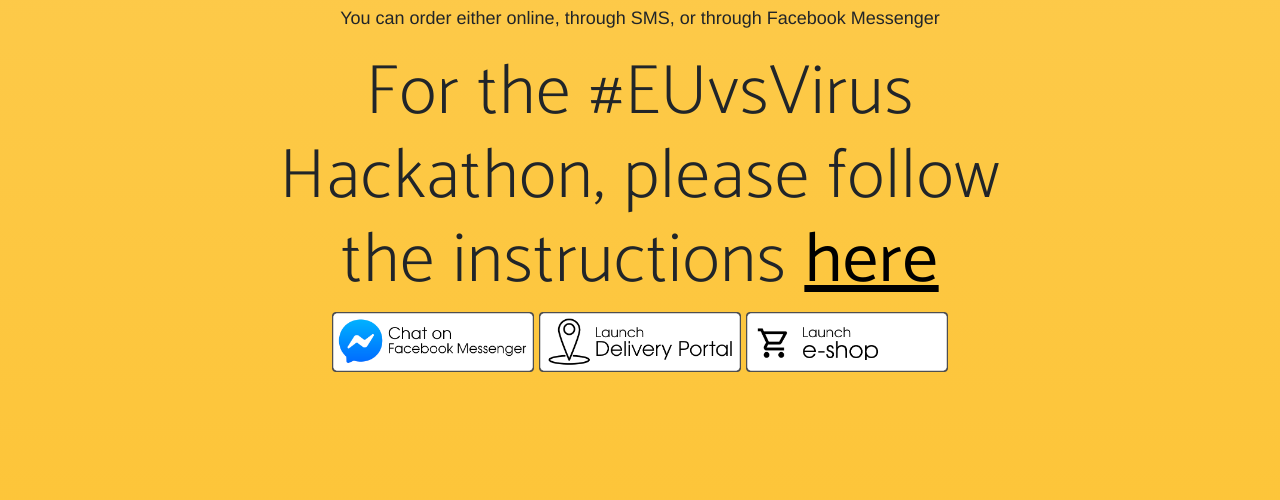
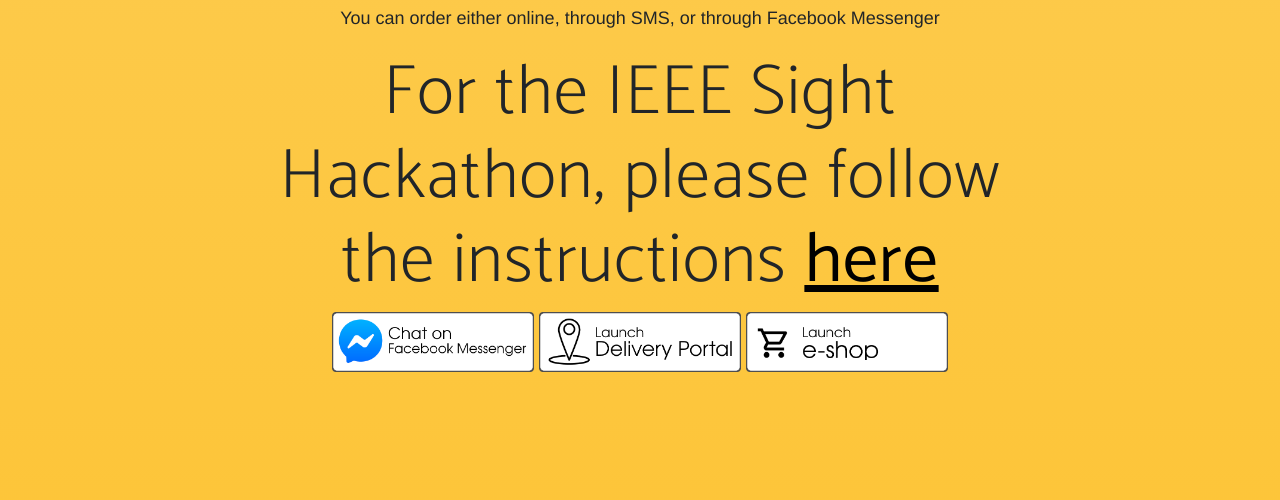
Before and after one commit to cfalas/communityhero-landing, a plain HTML site: page index.html in a window 1280 px wide. Shown: the part 2357-2857 px from the top of the page. Drawn offline with Linux system fonts and the light colour scheme; a web font is replaced by a local one.

Commit message:
Updated for IEEE Sight

```diff
--- a/index.html
+++ b/index.html
@@ -150,7 +150,7 @@
         <div class="col-md-8 mx-auto">
           <h2 class="section-heading">Discover what all the buzz is about!</h2>
           <p>You can order either online, through SMS, or through Facebook Messenger</p>
-          <h2>For the #EUvsVirus Hackathon, please follow the instructions <strong><a style='color: black; text-decoration: underline;' class='badge-link' href='demo.html'>here</a></strong></h2>
+          <h2>For the IEEE Sight Hackathon, please follow the instructions <strong><a style='color: black; text-decoration: underline;' class='badge-link' href='demo.html'>here</a></strong></h2>
           <div class="badges">
             <a class="badge-link" href="http://m.me/107990727539664"><img src="img/fbm.png" alt=""></a>
             <a class="badge-link" href="https://delivery.communityhero.live"><img src="img/delivery_portal.png" alt=""></a>
```
